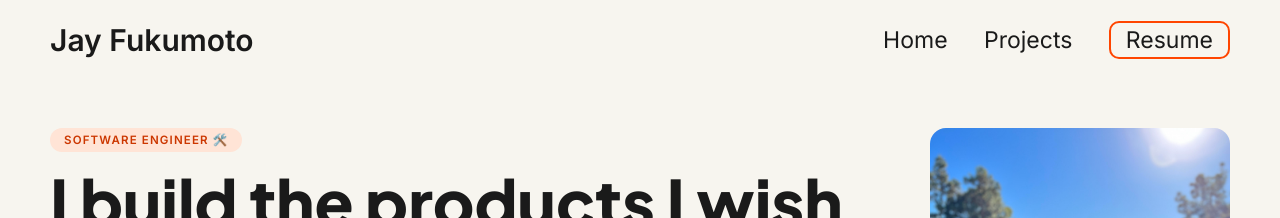
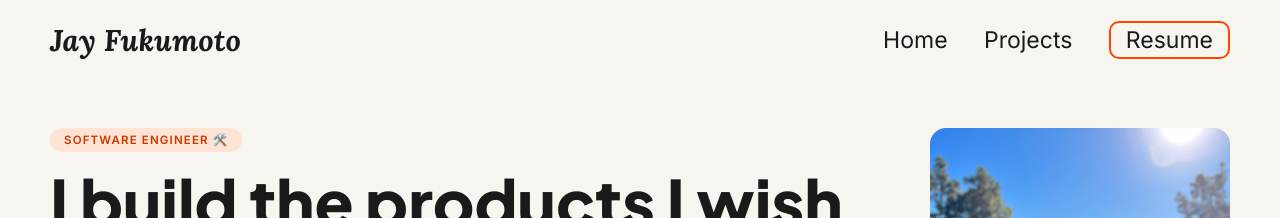
Before and after one commit to jayfuku/jayfuku.github.io, a Jekyll site: the page built from index.html, in a window 1280 px wide. Shown: the top 218 px of the page. Built offline with Jekyll 4.4.1, drawn with Linux system fonts in a browser that asks for light colours.

Commit message:
Stylize nav logo with Lora italic

```diff
--- a/css/styles.css
+++ b/css/styles.css
@@ -77,7 +77,9 @@ nav {
 nav .left a {
     color: var(--text-color);
     font-size: 30px;
-    font-weight: 600;
+    font-family: 'Lora', serif;
+    font-style: italic;
+    font-weight: 700;
 }
 
 nav .right {
```
